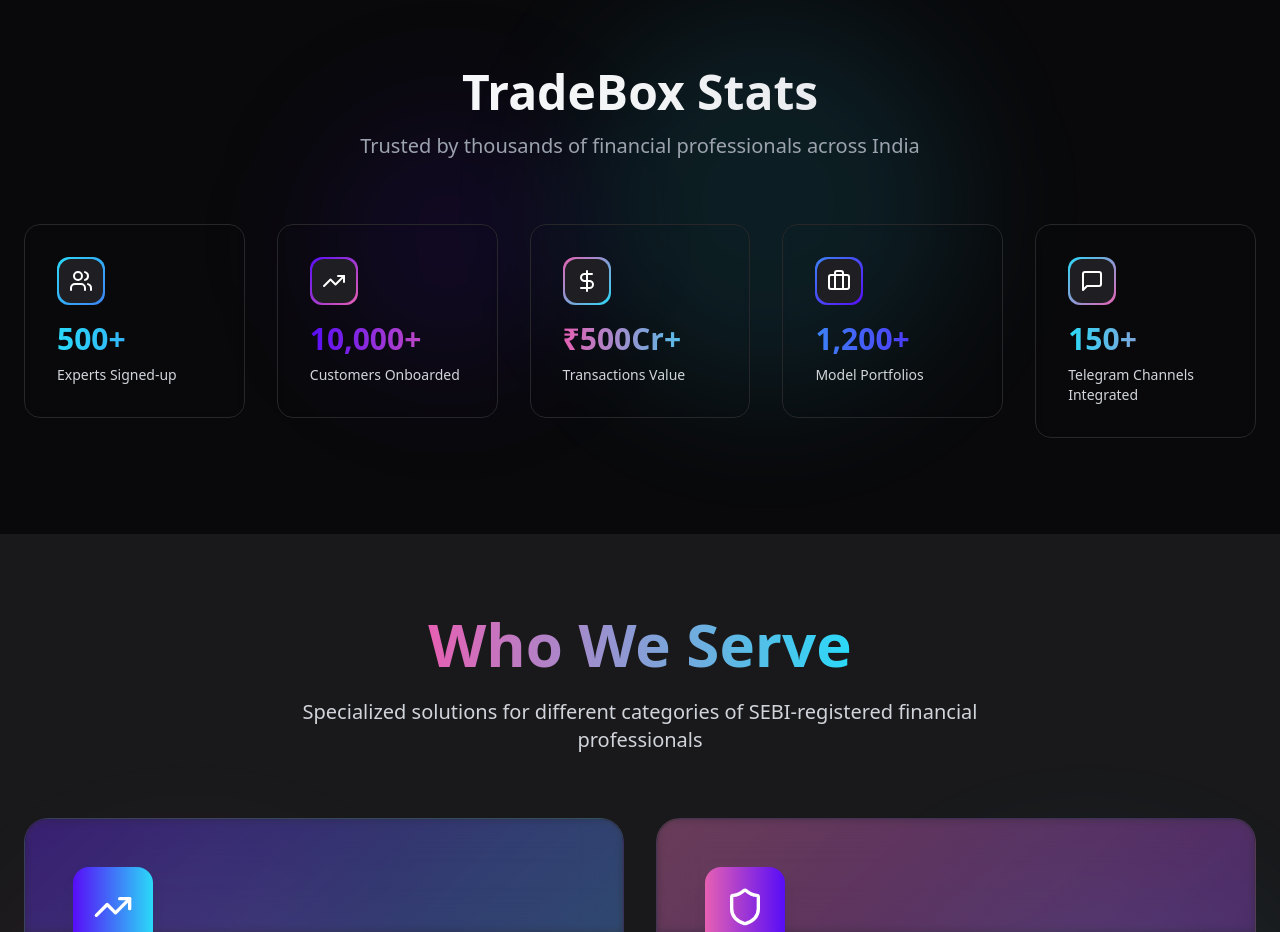
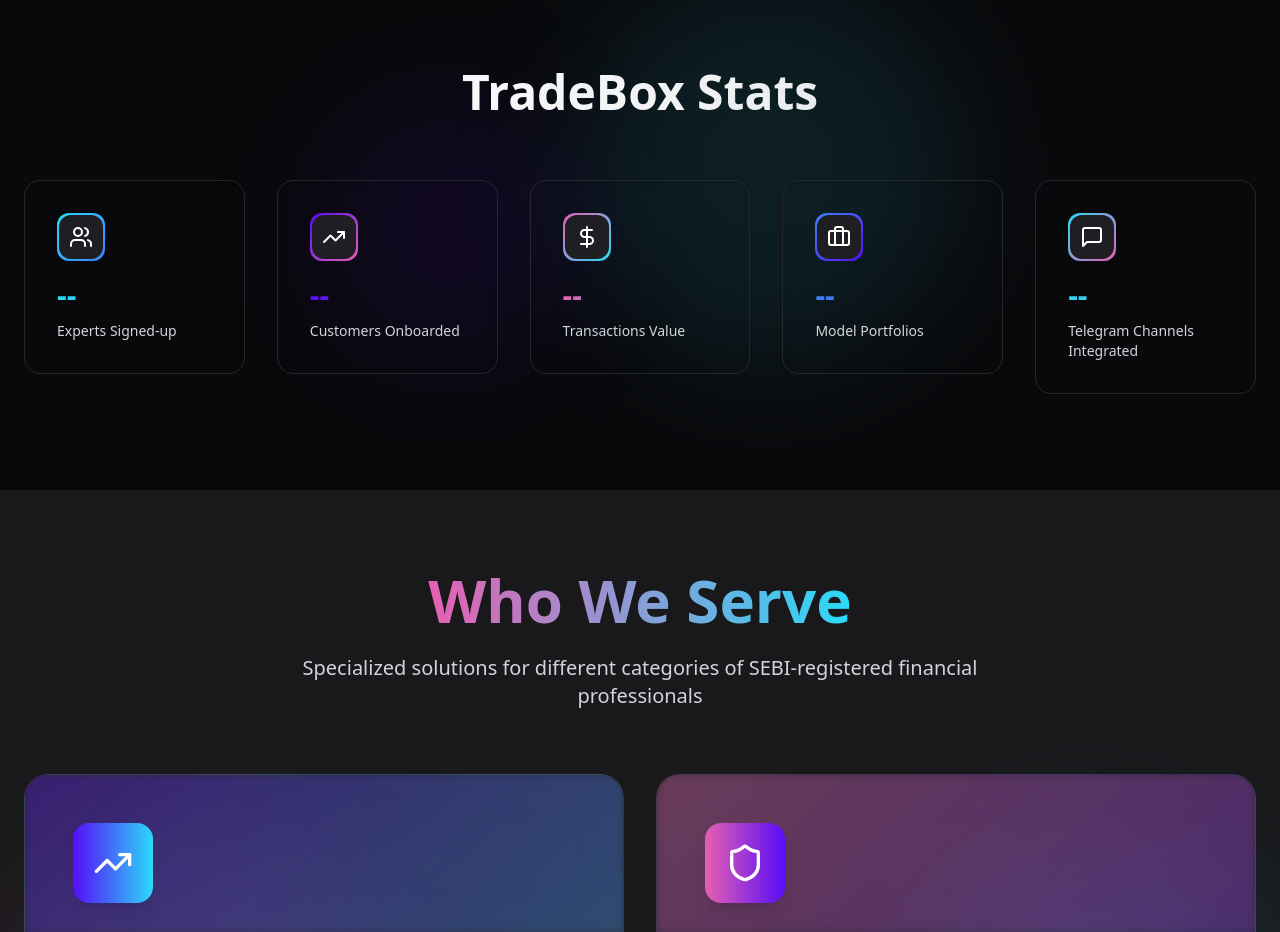
Before and after one commit to OmprakashMohanty/tradebox-glow, a React (Vite) app: page / in a window 1280 px wide. Shown: the part 2000-2932 px from the top of the page. Built offline with nearby package versions, Linux system fonts and the light colour scheme.

Commit message:
Remove stats text and figures
Remove "Trusted by thousands of financial professionals across India" and all numerical figures from the stats section.

```diff
--- a/src/components/StatsSection.tsx
+++ b/src/components/StatsSection.tsx
@@ -5,35 +5,35 @@ const StatsSection = () => {
   const stats = [
     {
       icon: Users,
-      value: '500+',
+      value: '--',
       label: 'Experts Signed-up',
       gradient: 'from-gradient-cyan to-gradient-blue',
       delay: 0.1
     },
     {
       icon: TrendingUp,
-      value: '10,000+',
+      value: '--',
       label: 'Customers Onboarded',
       gradient: 'from-gradient-purple to-gradient-pink',
       delay: 0.2
     },
     {
       icon: DollarSign,
-      value: '₹500Cr+',
+      value: '--',
       label: 'Transactions Value',
       gradient: 'from-gradient-pink to-gradient-cyan',
       delay: 0.3
     },
     {
       icon: Briefcase,
-      value: '1,200+',
+      value: '--',
       label: 'Model Portfolios',
       gradient: 'from-gradient-blue to-gradient-purple',
       delay: 0.4
     },
     {
       icon: MessageSquare,
-      value: '150+',
+      value: '--',
       label: 'Telegram Channels Integrated',
       gradient: 'from-gradient-cyan to-gradient-pink',
       delay: 0.5
@@ -83,9 +83,6 @@ const StatsSection = () => {
           <h2 className="text-4xl md:text-5xl font-bold bg-gradient-to-r from-white via-gray-100 to-gray-300 bg-clip-text text-transparent mb-4">
             TradeBox Stats
           </h2>
-          <p className="text-xl text-gray-400 max-w-3xl mx-auto">
-            Trusted by thousands of financial professionals across India
-          </p>
         </motion.div>
 
         <motion.div
```
